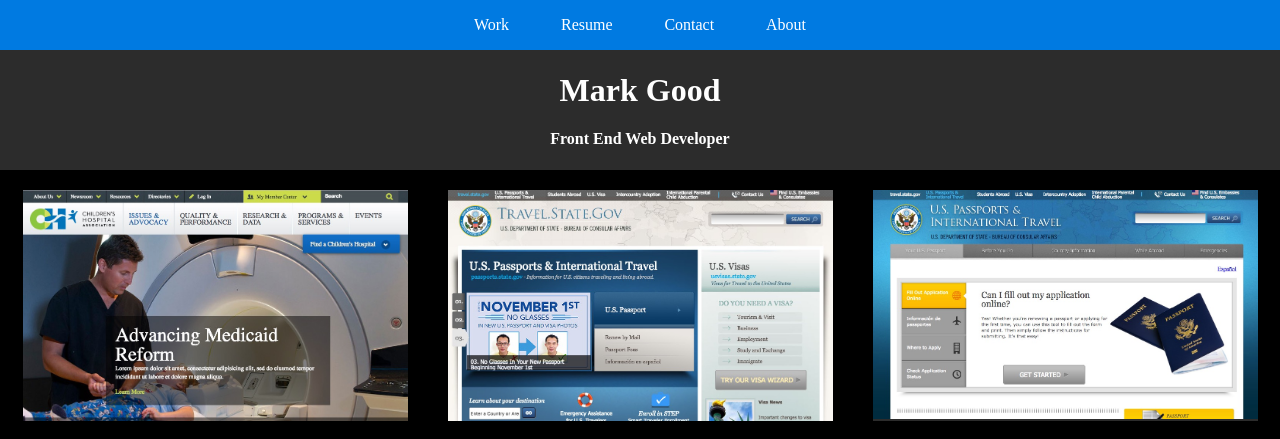
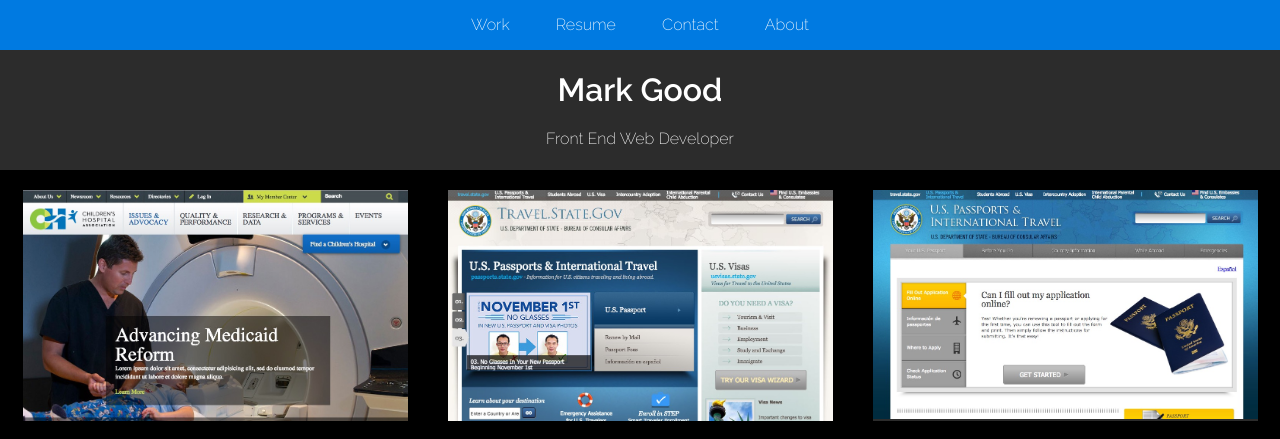
Before and after one commit to mgooood/mgooood.github.io, a website: page index.html in a window 1280 px wide. Shown: the top 439 px of the page. Drawn offline with nearby package versions, Linux system fonts and the light colour scheme.

Commit message:
font tweaks with google fonts

```diff
--- a/app/scss/main.scss
+++ b/app/scss/main.scss
@@ -13,6 +13,8 @@
 
 body {
     color: #fff;
+    font-family: 'Raleway', sans-serif;
+    font-weight: 200;
 }
 
 /* Global
@@ -62,6 +64,13 @@
 .page-header {
     text-align: center;
     background-color: rgba(74,74,74,0.6);
+    h1 {
+        font-weight: 600;
+    }
+    h4 {
+        font-weight: 200;
+    }
+
 }
 
 .work-items {
--- a/index.html
+++ b/index.html
@@ -10,6 +10,8 @@
         <meta http-equiv="cleartype" content="on">
 
         <link rel="stylesheet" href="https://cdnjs.cloudflare.com/ajax/libs/normalize/5.0.0/normalize.min.css">
+        <link rel="stylesheet" href="https://fonts.googleapis.com/css?family=Old+Standard+TT|Raleway:200,600">
+
          <link rel="stylesheet" href="css/main.min.css">
         <script src="https://cdnjs.cloudflare.com/ajax/libs/modernizr/2.8.3/modernizr.min.js"></script>
     </head>
```
Also changed, not shown: app/index.html (+2 -0 lines), app/css/main.css, css/main.min.css.
